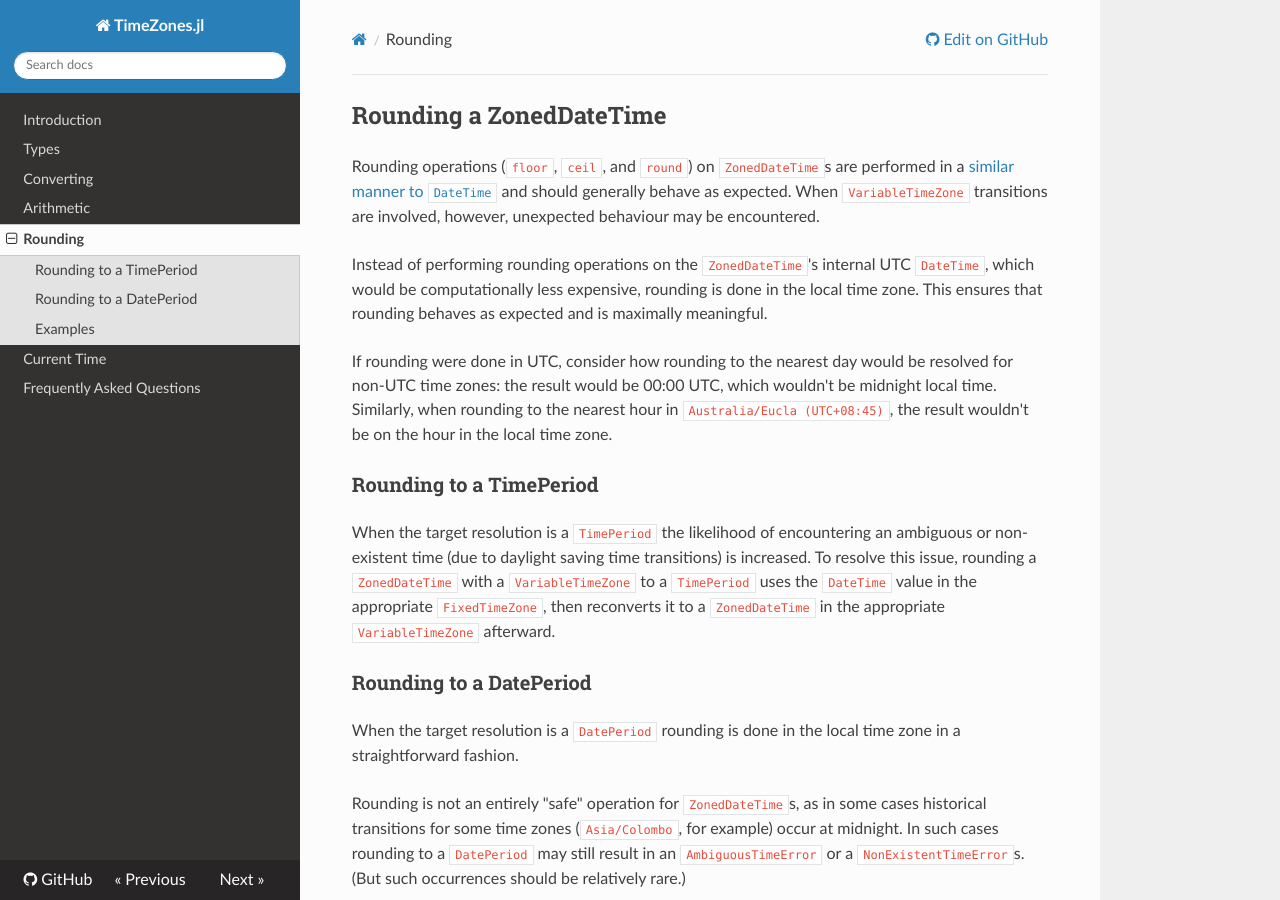
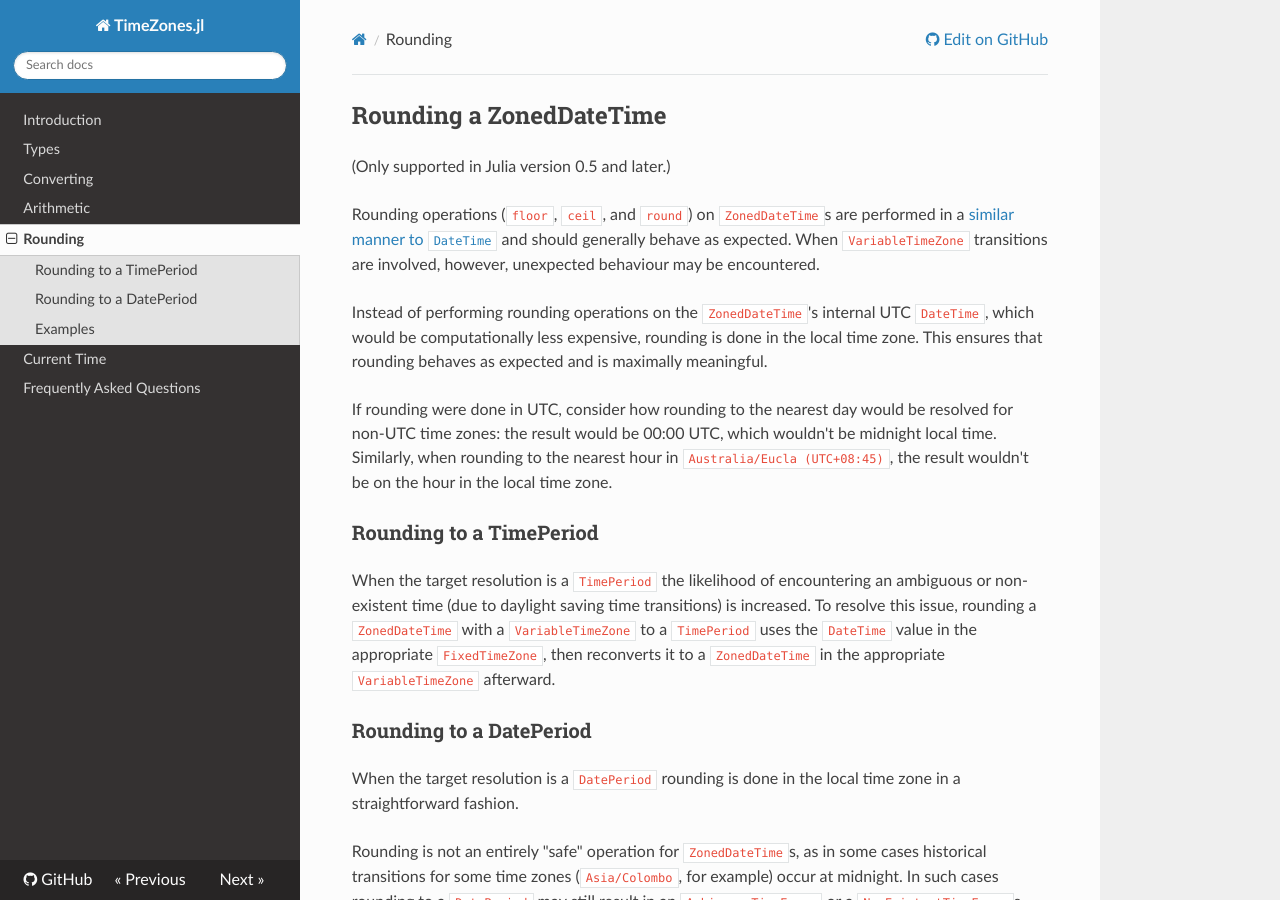
Before and after one commit to JuliaTime/TimeZones.jl, an MkDocs documentation site: the page built from docs/rounding.md, in a window 1280 px wide and 900 px high. Built offline with MkDocs 1.6.1, drawn with Linux system fonts in a browser that asks for light colours; nearby versions of some CDN libraries; old or Windows-style settings are respelled for this version of MkDocs.

Commit message:
Refactor tests and add version check for rounding.

```diff
--- a/docs/rounding.md
+++ b/docs/rounding.md
@@ -1,4 +1,6 @@
 ## Rounding a ZonedDateTime
+
+(Only supported in Julia version 0.5 and later.)
 
 Rounding operations (`floor`, `ceil`, and `round`) on `ZonedDateTime`s are performed in a
 [similar manner to `DateTime`](http://julia.readthedocs.org/en/latest/manual/dates/#rounding)
```
Also changed, not shown: 3 other files.
